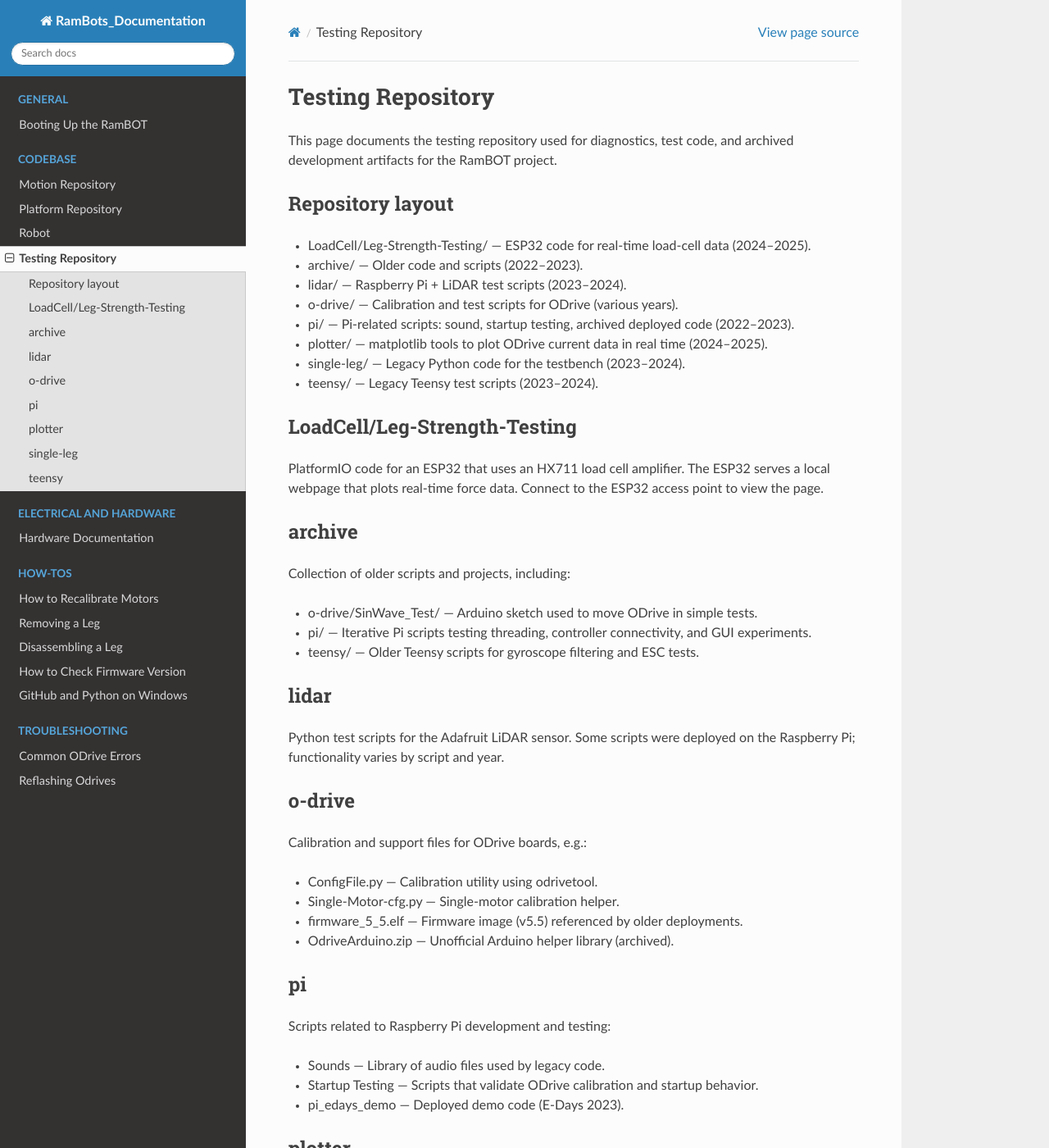
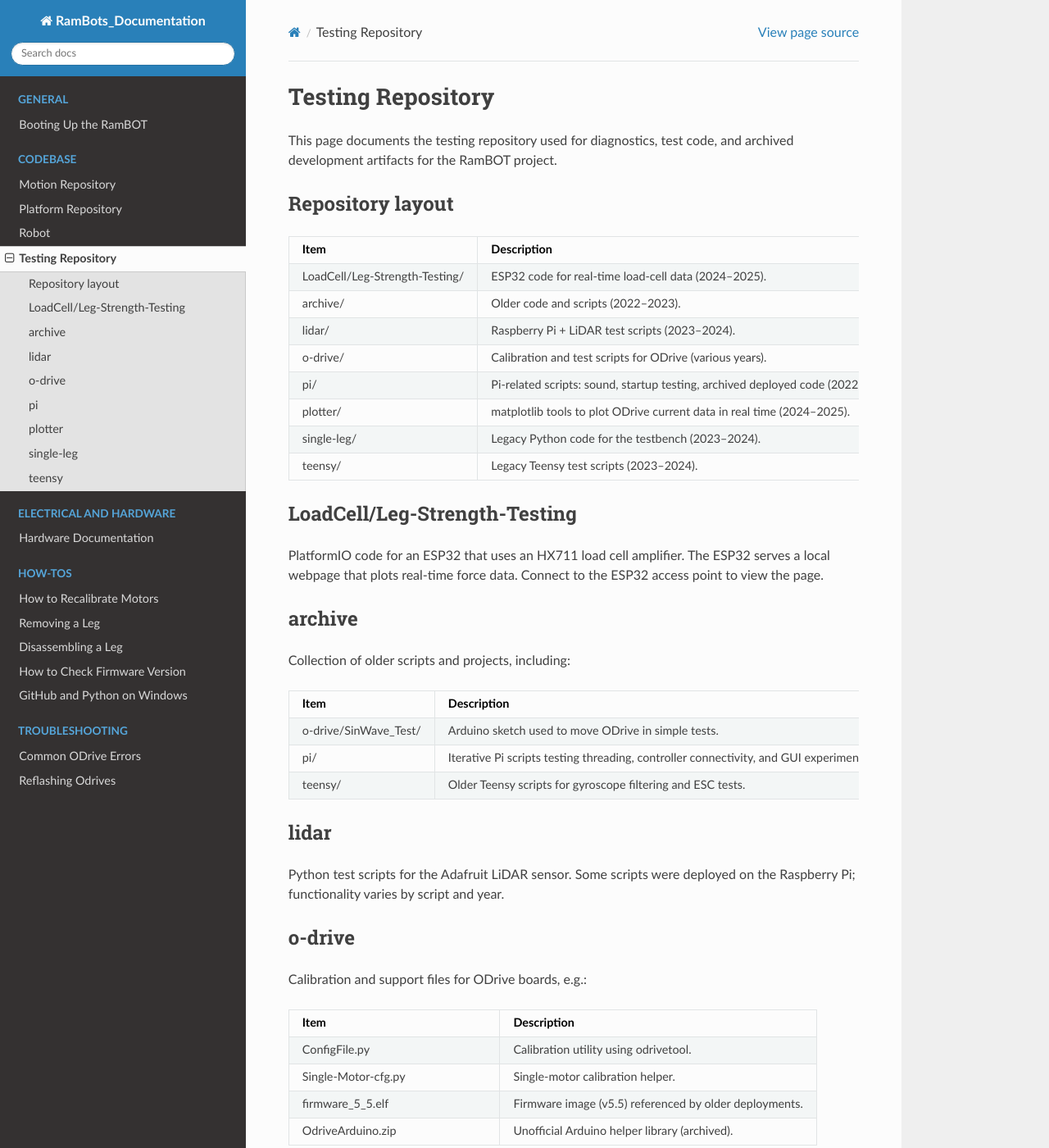
Before and after one commit to RAMBotsCSU/RamBots-Documentation, a Sphinx documentation site: the page built from source/testing_code.rst, in a window 1280 px wide and 1400 px high. Shown: the whole window at 82% size. Built offline with Sphinx 7.4.7 and the Read the Docs theme 3.1.0, drawn with Linux system fonts in a browser that asks for light colours; some of the changed text lies outside the part shown.

Commit message:
cleaning up test-code description

```diff
--- a/source/testing_code.rst
+++ b/source/testing_code.rst
@@ -5,14 +5,28 @@ This page documents the testing repository used for diagnostics, test code, and
 
 Repository layout
 -----------------
-* LoadCell/Leg-Strength-Testing/ — ESP32 code for real-time load-cell data (2024–2025).
-* archive/ — Older code and scripts (2022–2023).
-* lidar/ — Raspberry Pi + LiDAR test scripts (2023–2024).
-* o-drive/ — Calibration and test scripts for ODrive (various years).
-* pi/ — Pi-related scripts: sound, startup testing, archived deployed code (2022–2023).
-* plotter/ — matplotlib tools to plot ODrive current data in real time (2024–2025).
-* single-leg/ — Legacy Python code for the testbench (2023–2024).
-* teensy/ — Legacy Teensy test scripts (2023–2024).
+.. list-table::
+   :header-rows: 1
+   :widths: 40 60
+
+   * - Item
+     - Description
+   * - LoadCell/Leg-Strength-Testing/
+     - ESP32 code for real-time load-cell data (2024–2025).
+   * - archive/
+     - Older code and scripts (2022–2023).
+   * - lidar/
+     - Raspberry Pi + LiDAR test scripts (2023–2024).
+   * - o-drive/
+     - Calibration and test scripts for ODrive (various years).
+   * - pi/
+     - Pi-related scripts: sound, startup testing, archived deployed code (2022–2023).
+   * - plotter/
+     - matplotlib tools to plot ODrive current data in real time (2024–2025).
+   * - single-leg/
+     - Legacy Python code for the testbench (2023–2024).
+   * - teensy/
+     - Legacy Teensy test scripts (2023–2024).
 
 LoadCell/Leg-Strength-Testing
 -----------------------------
@@ -22,9 +36,18 @@ archive
 -------
 Collection of older scripts and projects, including:
 
-* o-drive/SinWave_Test/ — Arduino sketch used to move ODrive in simple tests.
-* pi/ — Iterative Pi scripts testing threading, controller connectivity, and GUI experiments.
-* teensy/ — Older Teensy scripts for gyroscope filtering and ESC tests.
+.. list-table::
+   :header-rows: 1
+   :widths: 40 60
+
+   * - Item
+     - Description
+   * - o-drive/SinWave_Test/
+     - Arduino sketch used to move ODrive in simple tests.
+   * - pi/
+     - Iterative Pi scripts testing threading, controller connectivity, and GUI experiments.
+   * - teensy/
+     - Older Teensy scripts for gyroscope filtering and ESC tests.
 
 lidar
 -----
@@ -34,36 +57,78 @@ o-drive
 -------
 Calibration and support files for ODrive boards, e.g.:
 
-* ConfigFile.py — Calibration utility using odrivetool.
-* Single-Motor-cfg.py — Single-motor calibration helper.
-* firmware_5_5.elf — Firmware image (v5.5) referenced by older deployments.
-* OdriveArduino.zip — Unofficial Arduino helper library (archived).
+.. list-table::
+   :header-rows: 1
+   :widths: 40 60
+
+   * - Item
+     - Description
+   * - ConfigFile.py
+     - Calibration utility using odrivetool.
+   * - Single-Motor-cfg.py
+     - Single-motor calibration helper.
+   * - firmware_5_5.elf
+     - Firmware image (v5.5) referenced by older deployments.
+   * - OdriveArduino.zip
+     - Unofficial Arduino helper library (archived).
 
 pi
 --
 Scripts related to Raspberry Pi development and testing:
 
-* Sounds — Library of audio files used by legacy code.
-* Startup Testing — Scripts that validate ODrive calibration and startup behavior.
-* pi_edays_demo — Deployed demo code (E-Days 2023).
+.. list-table::
+   :header-rows: 1
+   :widths: 40 60
+
+   * - Item
+     - Description
+   * - Sounds
+     - Library of audio files used by legacy code.
+   * - Startup Testing
+     - Scripts that validate ODrive calibration and startup behavior.
+   * - pi_edays_demo
+     - Deployed demo code (E-Days 2023).
 
 plotter
 -------
-* odrive-plotter.py — Matplotlib-based real-time plotting of ODrive currents.
+.. list-table::
+   :header-rows: 1
+   :widths: 40 60
+
+   * - Item
+     - Description
+   * - odrive-plotter.py
+     - Matplotlib-based real-time plotting of ODrive currents.
 
 single-leg
 ----------
 Legacy single-leg simulation and testbench scripts:
 
-* com_sim.py / com_sim_linux.py — Kinematic simulation and Linux port.
+.. list-table::
+   :header-rows: 1
+   :widths: 40 60
+
+   * - Item
+     - Description
+   * - com_sim.py / com_sim_linux.py
+     - Kinematic simulation and Linux port.
 
 teensy
 ------
 Older Teensy-based calibration and test scripts:
 
-* manual_offset_calibration — Tools for determining leg offsets.
-* single_leg_stand — Testbench code for single-leg standing.
-* assorted deprecated demos and utilities (archived).
+.. list-table::
+   :header-rows: 1
+   :widths: 40 60
+
+   * - Item
+     - Description
+   * - manual_offset_calibration
+     - Tools for determining leg offsets.
+   * - single_leg_stand
+     - Testbench code for single-leg standing.
+   * - assorted deprecated demos and utilities
+     - (archived).
 
 .. note::
    This page is an overview. Consult individual directories for README files and specific usage instructions.
```
